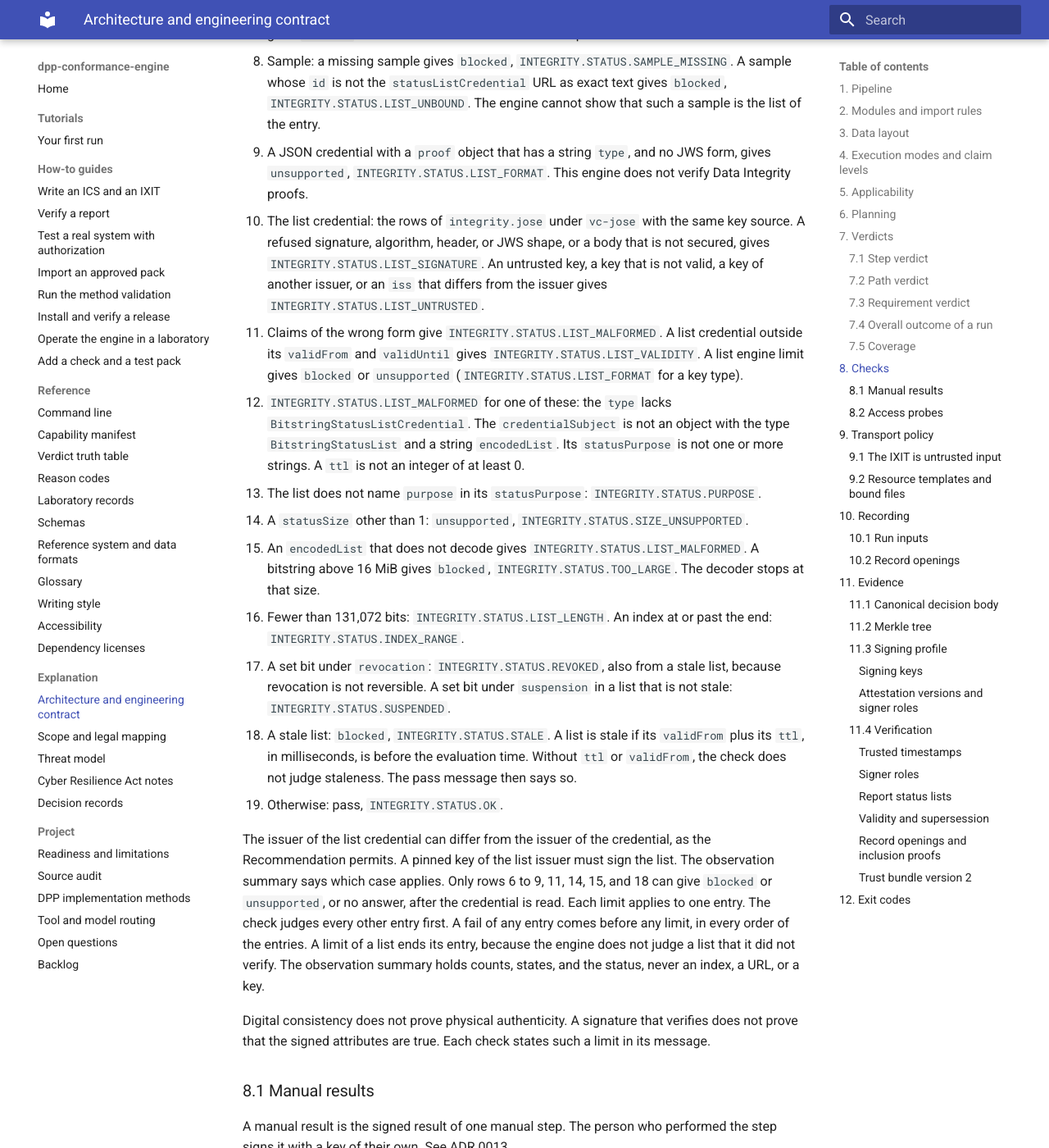
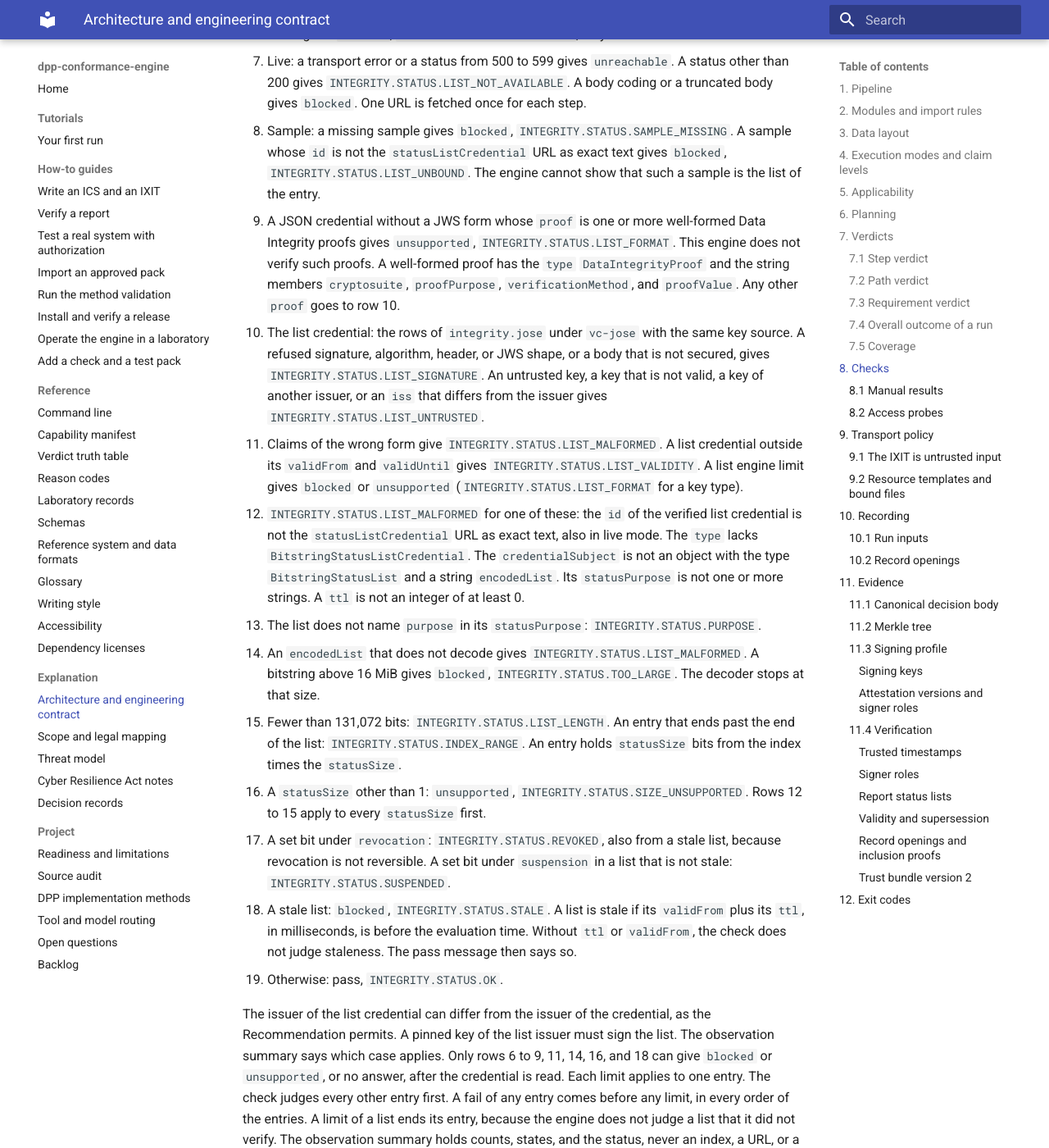
Before and after one commit to hadijannat/dpp-conformance-engine, an MkDocs documentation site: the page built from docs/explanation/architecture.md, in a window 1280 px wide and 1400 px high, scrolled down 25164 px. Shown: the whole window at 82% size. Built offline with MkDocs 1.6.1 and Material for MkDocs 9.7.7, drawn with Linux system fonts in a browser that asks for light colours; the version menu is left out; some of the changed text lies outside the part shown.

Commit message:
fix(integrity): apply review findings
The signed id of a status list credential must now be the
statusListCredential URL of the entry, in live mode too. Before, a host
could serve another list of the same issuer with the bit clear.

The statusSize limit now comes after the decode, length, and index rules.
The index rule counts statusSize bits for each entry.

Only a well-formed DataIntegrityProof makes a list unsupported. Any other
proof falls to the signature rule and fails.

For the key source did, the pin rule now comes before the DID method rule.
An unpinned kid of another DID method fails as untrusted.

Contract rows in architecture.md section 8 follow the new order.

Co-Authored-By: Claude Opus 5.5 <noreply@anthropic.com>

```diff
--- a/docs/explanation/architecture.md
+++ b/docs/explanation/architecture.md
@@ -487,19 +487,22 @@ a token is never a pass.
 
 The key source `did` applies these rules to each signature, in this order, in row 9:
 
-1. The `kid` must be a did:web DID URL with a non-empty fragment. The DID part must map to a URL,
-   as for `identity.did`. Another `kid` gives `INTEGRITY.JOSE.ISSUER_UNTRUSTED`. A DID URL of
-   another DID method gives `blocked`, `INTEGRITY.JOSE.UNSUPPORTED`.
+1. The `kid` must be a DID URL with a non-empty fragment. Another `kid` gives
+   `INTEGRITY.JOSE.ISSUER_UNTRUSTED`.
 2. No passport key of the trust bundle has the DID as its `issuer`:
-   `INTEGRITY.JOSE.ISSUER_UNTRUSTED`. The DID document is not fetched.
-3. The check resolves the DID with `resolve_did_web`, once for each DID. With `did_sample`, it
+   `INTEGRITY.JOSE.ISSUER_UNTRUSTED`. The DID document is not fetched. This rule comes before the
+   DID method, so the `kid` of an untrusted signer cannot turn this fail into a limit.
+3. The DID must be a did:web DID that maps to a URL, as for `identity.did`. A pinned DID of another
+   DID method gives `blocked`, `INTEGRITY.JOSE.UNSUPPORTED`. Another did:web DID gives
+   `INTEGRITY.JOSE.ISSUER_UNTRUSTED`.
+4. The check resolves the DID with `resolve_did_web`, once for each DID. With `did_sample`, it
    reads the sample and sends nothing. A host without an answer, a redirect out of the scope, or a
    host that the operator did not confirm gives no answer (`unreachable`). A `blocked` outcome of
    the resolver gives `blocked` with its code. Both are kept like an engine limit.
-4. A DID document that breaks a rule of `identity.did` gives `INTEGRITY.JOSE.ISSUER_UNTRUSTED`.
-5. The `kid` is not an `assertionMethod` entry of the document: `INTEGRITY.JOSE.ISSUER_UNTRUSTED`.
-6. The assertion method has no `publicKeyJwk`: `blocked`, `INTEGRITY.JOSE.UNSUPPORTED`.
-7. No passport key of the DID has the same `kty`, `crv`, `x`, `y`, `n`, and `e` as the method:
+5. A DID document that breaks a rule of `identity.did` gives `INTEGRITY.JOSE.ISSUER_UNTRUSTED`.
+6. The `kid` is not an `assertionMethod` entry of the document: `INTEGRITY.JOSE.ISSUER_UNTRUSTED`.
+7. The assertion method has no `publicKeyJwk`: `blocked`, `INTEGRITY.JOSE.UNSUPPORTED`.
+8. No passport key of the DID has the same `kty`, `crv`, `x`, `y`, `n`, and `e` as the method:
    `INTEGRITY.JOSE.ISSUER_UNTRUSTED`. A matching key that is revoked, or outside its validity, gives
    `INTEGRITY.JOSE.KEY_NOT_VALID`.
 
@@ -855,8 +858,11 @@ The check takes the first rule that applies:
 8. Sample: a missing sample gives `blocked`, `INTEGRITY.STATUS.SAMPLE_MISSING`. A sample whose `id`
    is not the `statusListCredential` URL as exact text gives `blocked`, `INTEGRITY.STATUS.LIST_UNBOUND`.
    The engine cannot show that such a sample is the list of the entry.
-9. A JSON credential with a `proof` object that has a string `type`, and no JWS form, gives
-   `unsupported`, `INTEGRITY.STATUS.LIST_FORMAT`. This engine does not verify Data Integrity proofs.
+9. A JSON credential without a JWS form whose `proof` is one or more well-formed Data Integrity
+   proofs gives `unsupported`, `INTEGRITY.STATUS.LIST_FORMAT`. This engine does not verify such
+   proofs. A well-formed proof has the `type` `DataIntegrityProof` and the string members
+   `cryptosuite`, `proofPurpose`, `verificationMethod`, and `proofValue`. Any other `proof` goes to
+   row 10.
 10. The list credential: the rows of `integrity.jose` under `vc-jose` with the same key source. A
     refused signature, algorithm, header, or JWS shape, or a body that is not secured, gives
     `INTEGRITY.STATUS.LIST_SIGNATURE`. An untrusted key, a key that is not valid, a key of another
@@ -864,16 +870,19 @@ The check takes the first rule that applies:
 11. Claims of the wrong form give `INTEGRITY.STATUS.LIST_MALFORMED`. A list credential outside its
     `validFrom` and `validUntil` gives `INTEGRITY.STATUS.LIST_VALIDITY`. A list engine limit gives
     `blocked` or `unsupported` (`INTEGRITY.STATUS.LIST_FORMAT` for a key type).
-12. `INTEGRITY.STATUS.LIST_MALFORMED` for one of these: the `type` lacks
+12. `INTEGRITY.STATUS.LIST_MALFORMED` for one of these: the `id` of the verified list credential
+    is not the `statusListCredential` URL as exact text, also in live mode. The `type` lacks
     `BitstringStatusListCredential`. The `credentialSubject` is not an object with the type
     `BitstringStatusList` and a string `encodedList`. Its `statusPurpose` is not one or more
     strings. A `ttl` is not an integer of at least 0.
 13. The list does not name `purpose` in its `statusPurpose`: `INTEGRITY.STATUS.PURPOSE`.
-14. A `statusSize` other than 1: `unsupported`, `INTEGRITY.STATUS.SIZE_UNSUPPORTED`.
-15. An `encodedList` that does not decode gives `INTEGRITY.STATUS.LIST_MALFORMED`. A bitstring above
+14. An `encodedList` that does not decode gives `INTEGRITY.STATUS.LIST_MALFORMED`. A bitstring above
     16 MiB gives `blocked`, `INTEGRITY.STATUS.TOO_LARGE`. The decoder stops at that size.
-16. Fewer than 131,072 bits: `INTEGRITY.STATUS.LIST_LENGTH`. An index at or past the end:
-    `INTEGRITY.STATUS.INDEX_RANGE`.
+15. Fewer than 131,072 bits: `INTEGRITY.STATUS.LIST_LENGTH`. An entry that ends past the end of the
+    list: `INTEGRITY.STATUS.INDEX_RANGE`. An entry holds `statusSize` bits from the index times the
+    `statusSize`.
+16. A `statusSize` other than 1: `unsupported`, `INTEGRITY.STATUS.SIZE_UNSUPPORTED`. Rows 12 to 15
+    apply to every `statusSize` first.
 17. A set bit under `revocation`: `INTEGRITY.STATUS.REVOKED`, also from a stale list, because
     revocation is not reversible. A set bit under `suspension` in a list that is not stale:
     `INTEGRITY.STATUS.SUSPENDED`.
@@ -884,7 +893,7 @@ The check takes the first rule that applies:
 
 The issuer of the list credential can differ from the issuer of the credential, as the
 Recommendation permits. A pinned key of the list issuer must sign the list. The observation summary
-says which case applies. Only rows 6 to 9, 11, 14, 15, and 18 can give `blocked` or `unsupported`,
+says which case applies. Only rows 6 to 9, 11, 14, 16, and 18 can give `blocked` or `unsupported`,
 or no answer, after the credential is read. Each limit applies to one entry. The check judges every
 other entry first. A fail of any entry comes before any limit, in every order of the entries. A
 limit of a list ends its entry, because the engine does not judge a list that it did not verify.
```
Also changed, not shown: 3 other files.
